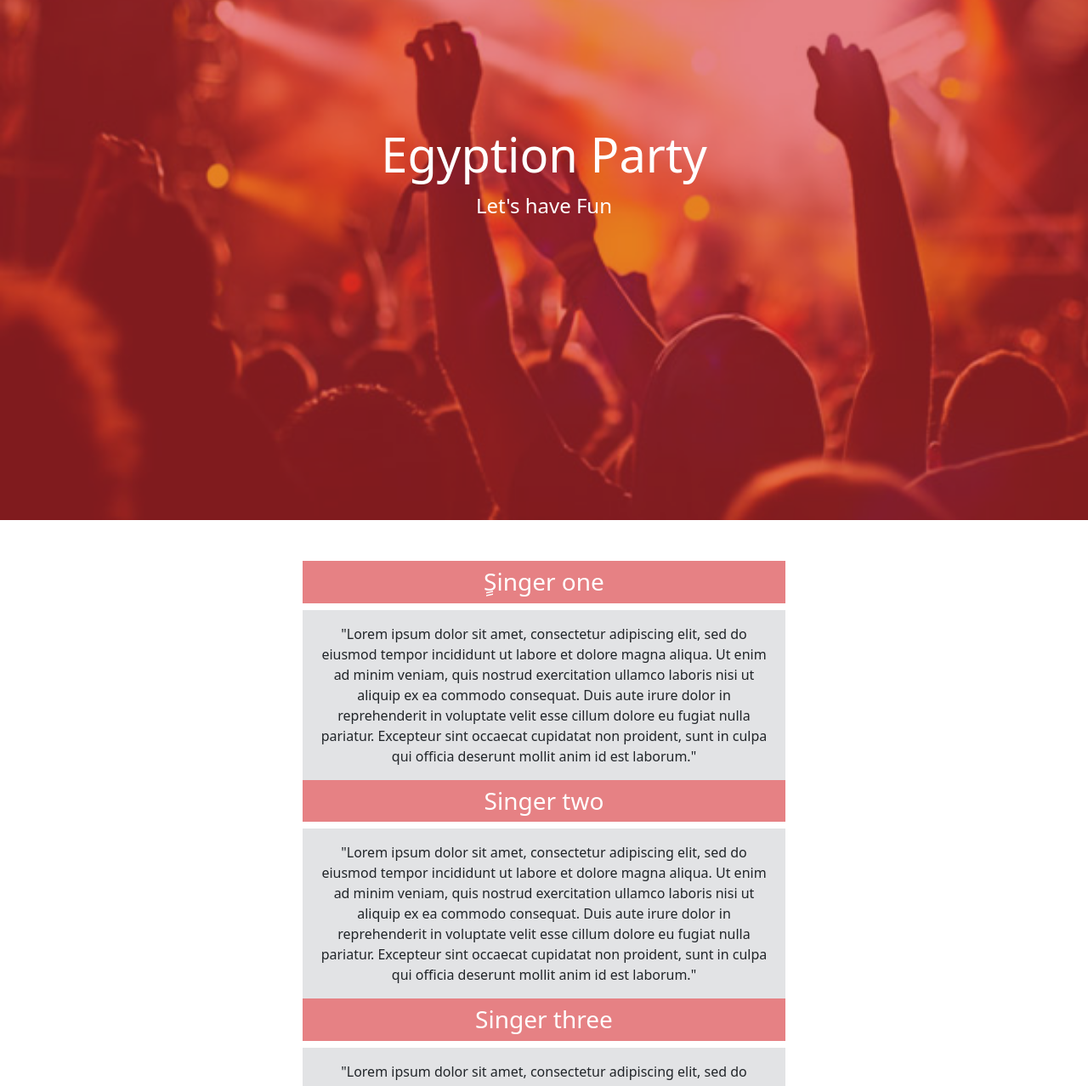
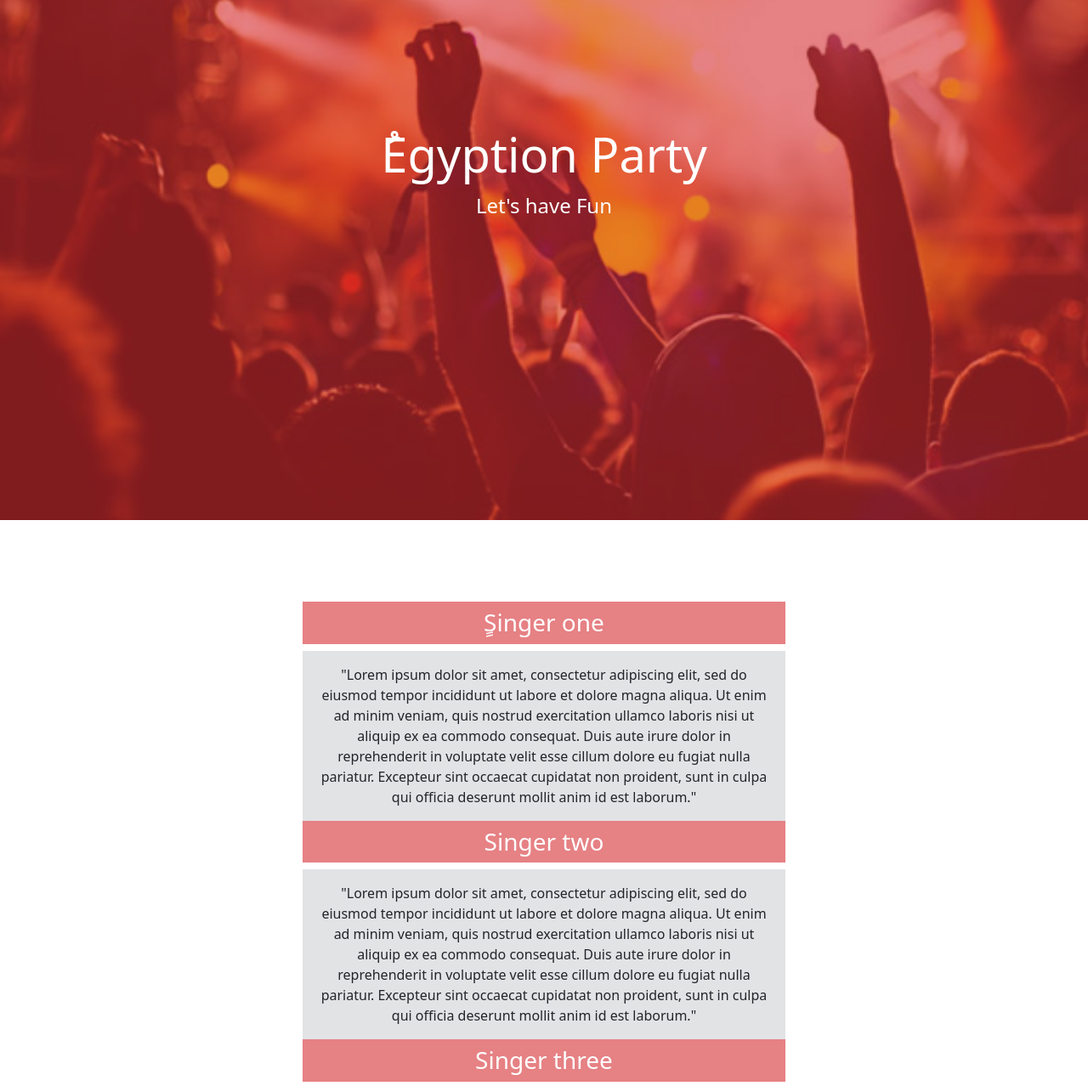
Before and after one commit to maiallam57/Egyption-Party, a plain HTML site: page index.html in a window 1280 px wide. Shown: the part 188-1466 px from the top of the page at 85% size. Drawn offline with Linux system fonts and the light colour scheme.

Commit message:
ُEgyptionPartyEdit

```diff
--- a/index.html
+++ b/index.html
@@ -15,7 +15,7 @@
                 <div class="header-overlay w-100 vh-100">
                     <div
                         class="header-text d-flex flex-column position-absolute top-0 vh-100 w-100 px-3 text-white text-center justify-content-center">
-                        <h1>Egyption Party</h1>
+                        <h1>ُEgyption Party</h1>
                         <p>Let's have Fun</p>
                     </div>
                 </div>
@@ -24,7 +24,7 @@
 
         </section>
 
-        <section id="singer" class="m-5">
+        <section id="singer" class="m-5 py-5">
             <div class="container w-50 text-center">
                 <h3>ٍSinger one</h3>
                 <div class="singer-one p-3 bg-secondary-subtle">
```
